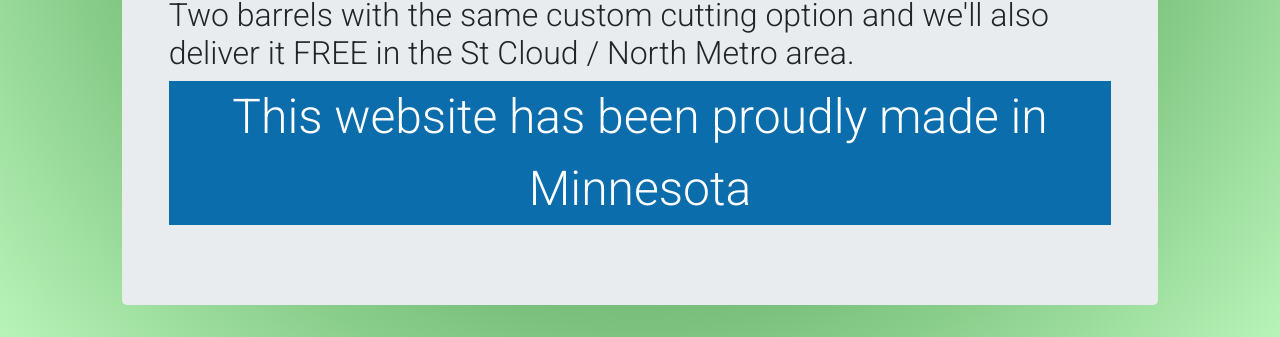
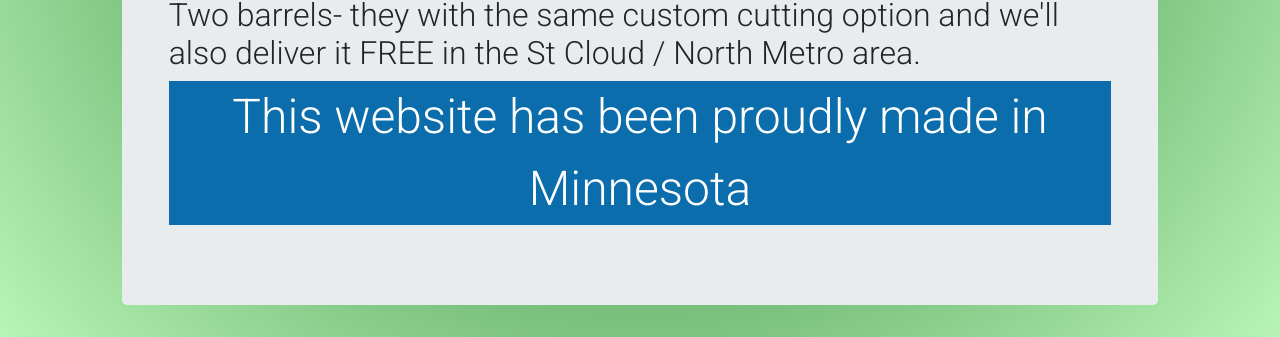
Before and after one commit to imdanell/St.CloudBarrels, a plain HTML site: page details.html in a window 1280 px wide. Shown: the part 732-1069 px from the top of the page. Drawn offline with nearby package versions, Linux system fonts and the light colour scheme.

```diff
--- a/details.html
+++ b/details.html
@@ -68,10 +68,10 @@
             <div class="jumbotron">
                 <div class="container-fluid">
                     <h1>Pricing</h1> <br>
-                    <h1>$45</h1>
+                    <h1>$45 </h1>
                     <h2> You will receive one 55 gallon with the spigot / valve installed. There can be a custom hole on the top, side, or anywhere else you need to match your gutter downspout. Let us know where you want it, and we'll cut it. Single barrels are available for pickup only in Clearwater, MN.</h2> <br>
                     <h1> $90 </h1>
-                    <h2>Two barrels with the same custom cutting option and we'll also deliver it FREE in the St Cloud / North Metro area.</h2>
+                    <h2>Two barrels- they with the same custom cutting option and we'll also deliver it FREE in the St Cloud / North Metro area.</h2>
 
 
 
```
